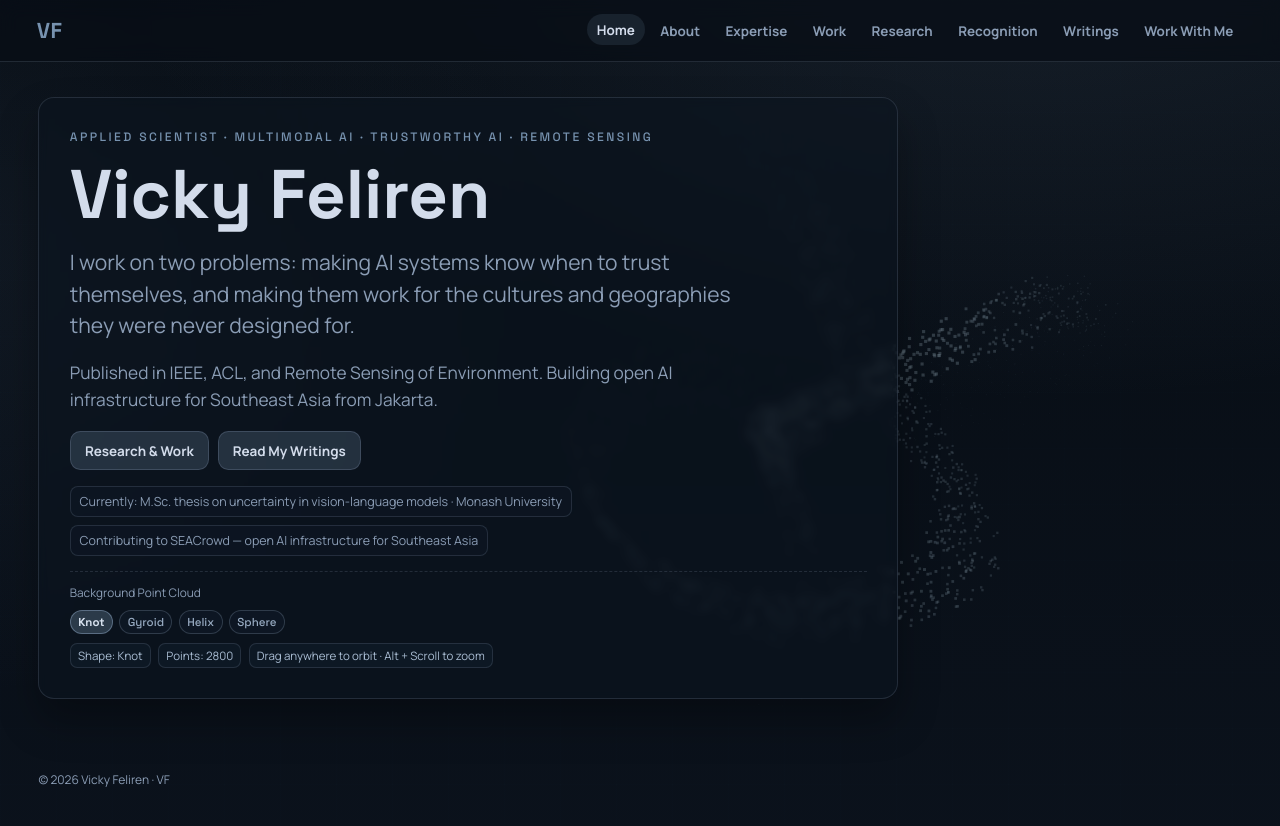
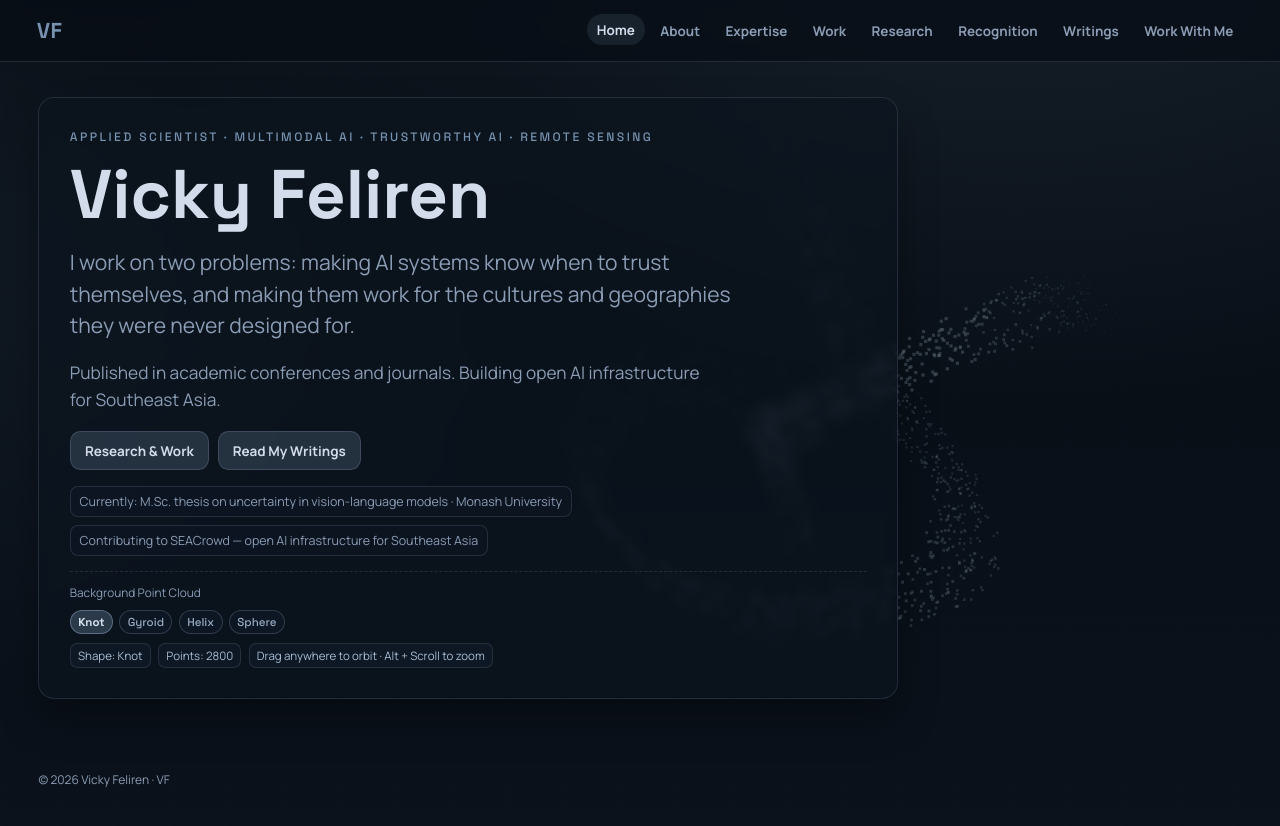
Before and after one commit to Feliren88/feliren88.github.io, a Jekyll site: the page built from index.html, in a window 1280 px wide. Shown: the top 826 px of the page. Built offline with Jekyll 4.4.1, drawn with Linux system fonts in a browser that asks for light colours.

Commit message:
Update homepage description

```diff
--- a/_data/index.yml
+++ b/_data/index.yml
@@ -1,7 +1,7 @@
 eyebrow: 'APPLIED SCIENTIST · MULTIMODAL AI · TRUSTWORTHY AI · REMOTE SENSING'
 name: 'Vicky Feliren'
 lead1: 'I work on two problems: making AI systems know when to trust themselves, and making them work for the cultures and geographies they were never designed for.'
-lead2: 'Published in IEEE, ACL, and Remote Sensing of Environment. Building open AI infrastructure for Southeast Asia from Jakarta.'
+lead2: 'Published in academic conferences and journals. Building open AI infrastructure for Southeast Asia.'
 buttons:
   - label: 'Research & Work'
     href: '/about/'
```
